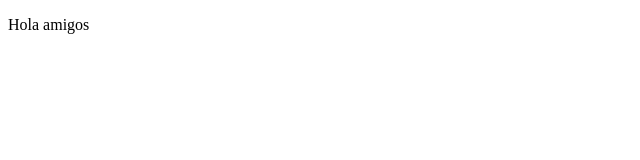
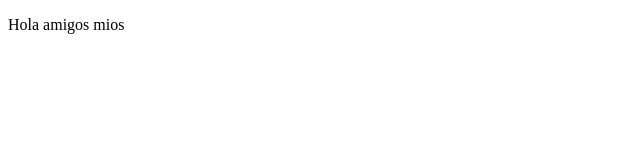
Before and after one commit to hiroskrr/proyectoDemoCursoPrework, a plain HTML site: page index.html in a window 1280 px wide. Shown: the full height of the page, 0-640 px from the left. Drawn offline with Linux system fonts and the light colour scheme.

Commit message:
cambios en el texto

```diff
--- a/index.html
+++ b/index.html
@@ -8,7 +8,7 @@
 </head>
 <body>
     <p>
-        Hola amigos
+        Hola amigos mios
     </p>
 </body>
 </html>
```
